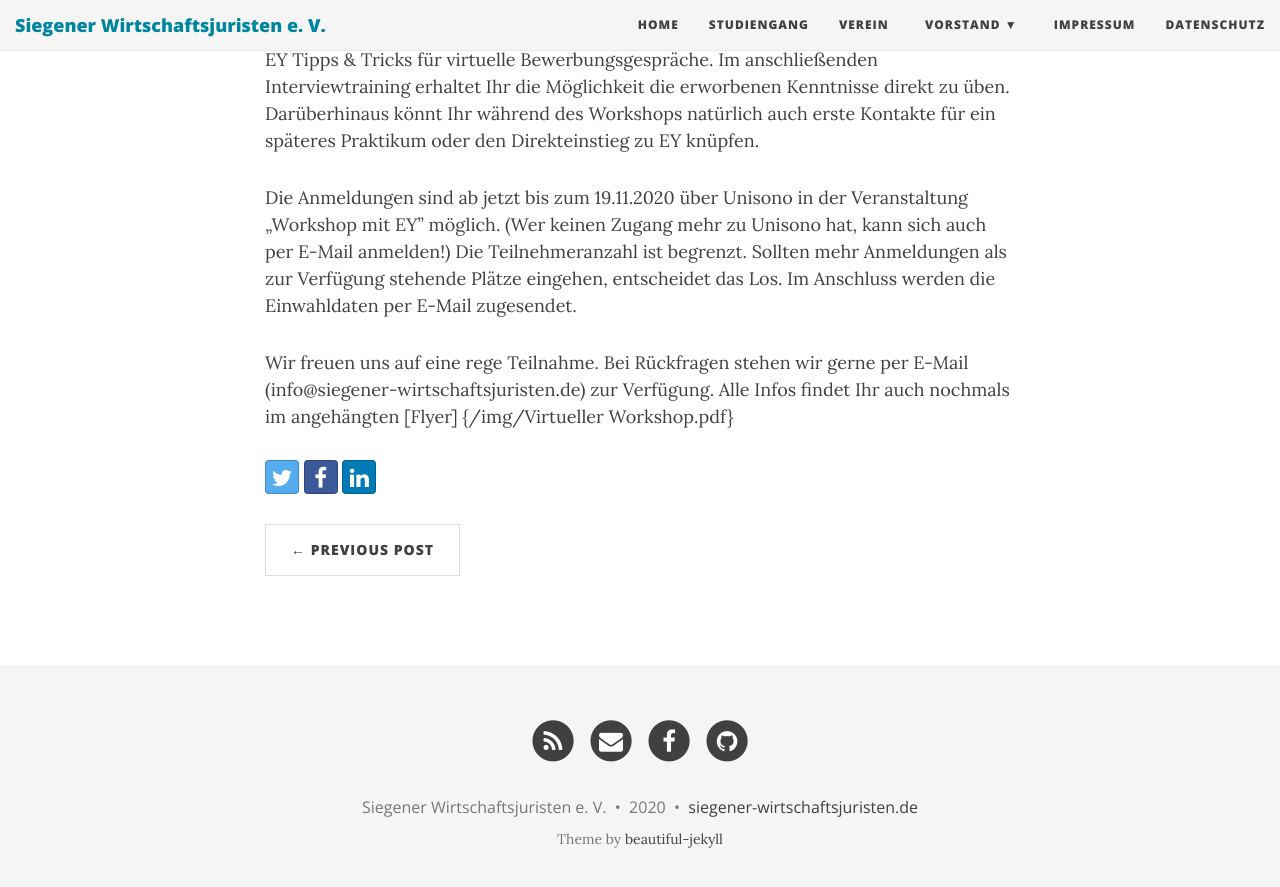
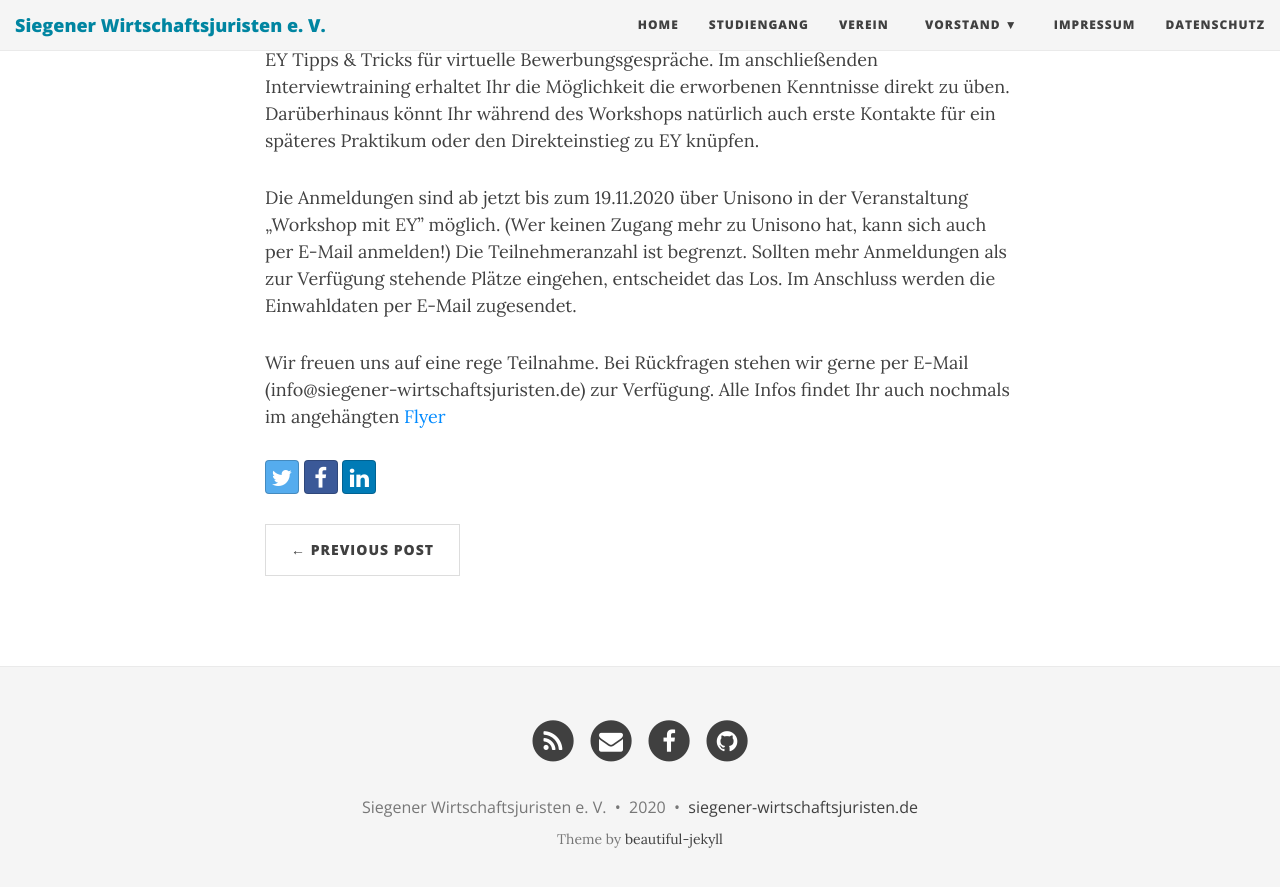
Before and after one commit to dewrs/dewrs.github.io, a Jekyll site: the page built from _posts/2020-10-20-Bewerbungstraining EY.md, in a window 1280 px wide and 900 px high, scrolled down 744 px. Shown: the top 887 px of the window. Built offline with Jekyll 4.4.1, drawn with Linux system fonts in a browser that asks for light colours; nearby versions of some CDN libraries.

Commit message:
Update 2020-10-20-Bewerbungstraining EY.md

```diff
--- a/_posts/2020-10-20-Bewerbungstraining EY.md
+++ b/_posts/2020-10-20-Bewerbungstraining EY.md
@@ -14,4 +14,4 @@
 Die Anmeldungen sind ab jetzt bis zum 19.11.2020 über Unisono in der Veranstaltung „Workshop mit EY" möglich. (Wer keinen Zugang mehr zu Unisono hat, kann sich auch per E-Mail anmelden!) Die Teilnehmeranzahl ist begrenzt. Sollten mehr Anmeldungen als zur Verfügung stehende Plätze eingehen, entscheidet das Los.  Im Anschluss werden die Einwahldaten per E-Mail zugesendet.
 
 Wir freuen uns auf eine rege Teilnahme. Bei Rückfragen stehen wir gerne per E-Mail (info@siegener-wirtschaftsjuristen.de) zur Verfügung.
-Alle Infos findet Ihr auch nochmals im angehängten [Flyer] {/img/Virtueller Workshop.pdf}
+Alle Infos findet Ihr auch nochmals im angehängten [Flyer](/img/Virtueller Workshop.pdf)
```
